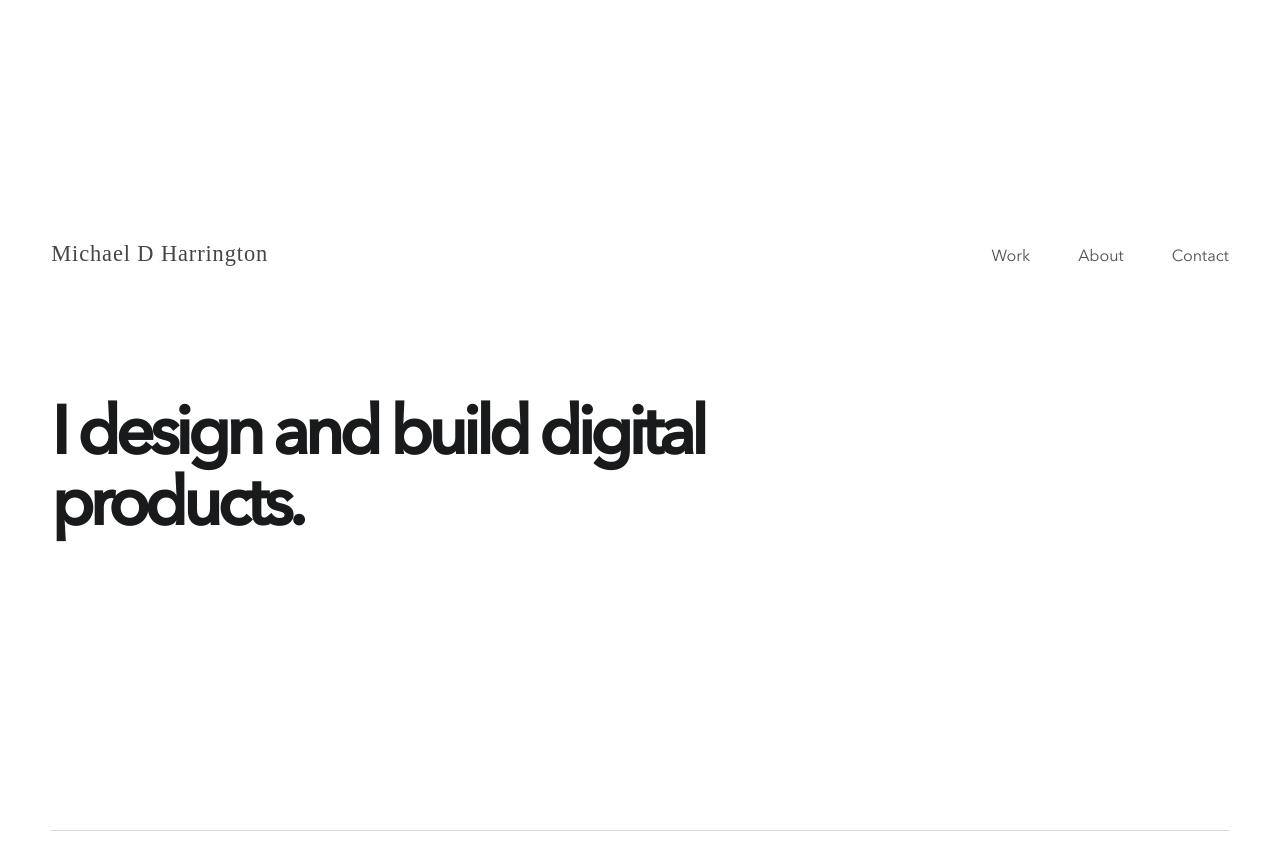
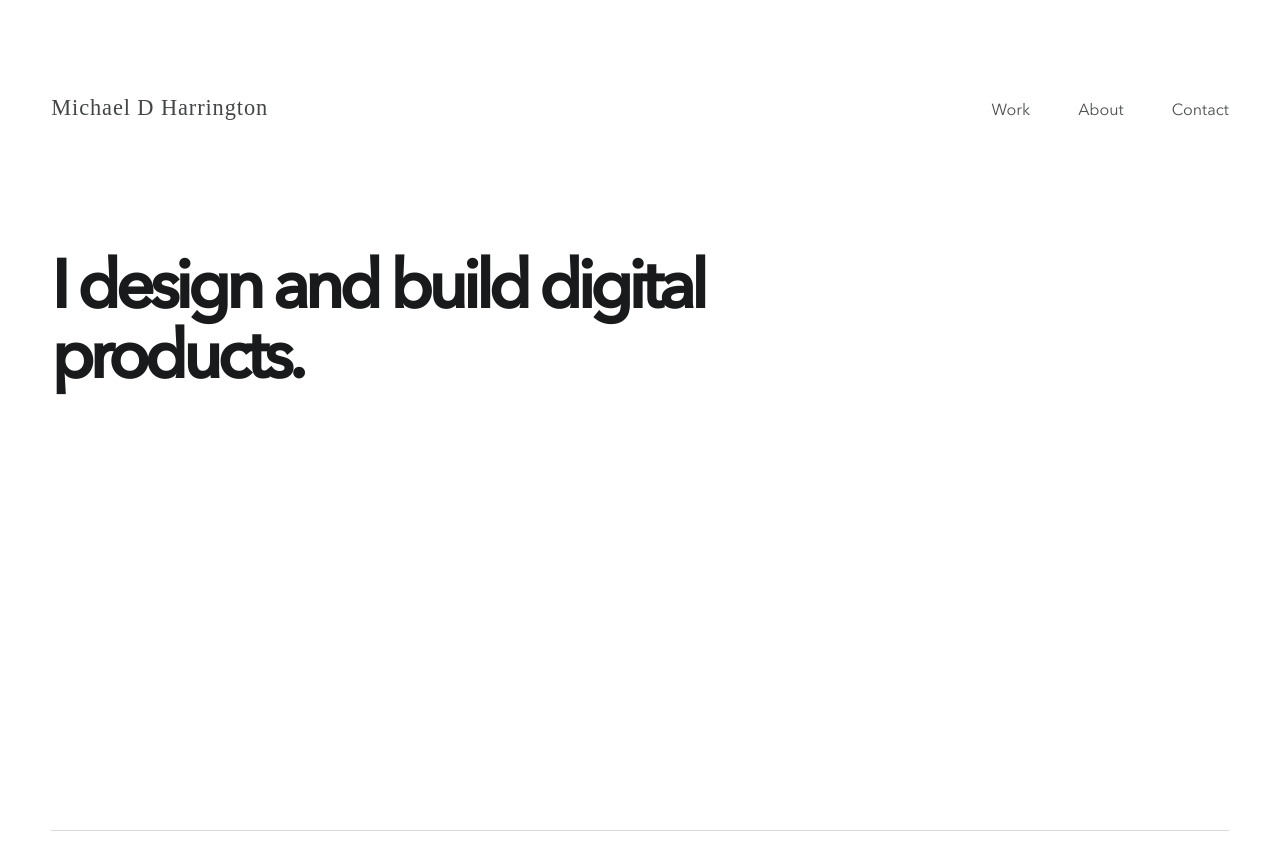
Before and after one commit to michaeldharrington/personalsite, a Django app: page / in a window 1280 px wide. Shown: the top 855 px of the page. Run offline with Django 3.2, Linux system fonts and the light colour scheme; data that the repository does not hold is empty; some web fonts are replaced.

Commit message:
content flex fix

```diff
--- a/public/static/css/style.css
+++ b/public/static/css/style.css
@@ -121,7 +121,7 @@ img {
   padding: 0;
   width: 100%;
   order: 3;
-  align-self: flex-end;
+  align-self: flex-start;
 }
 
 .label{
```
